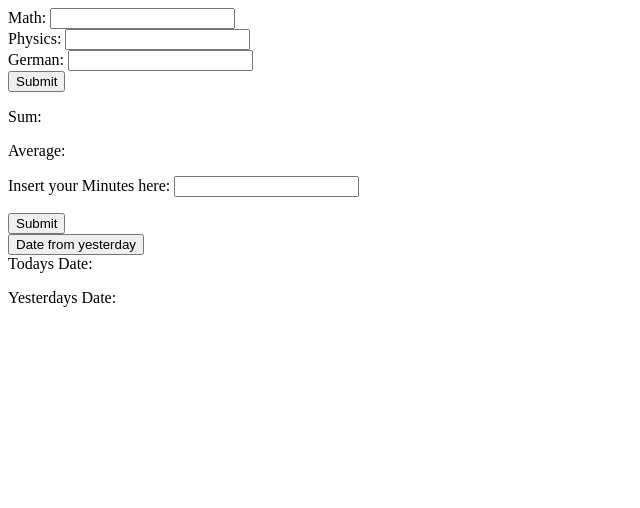
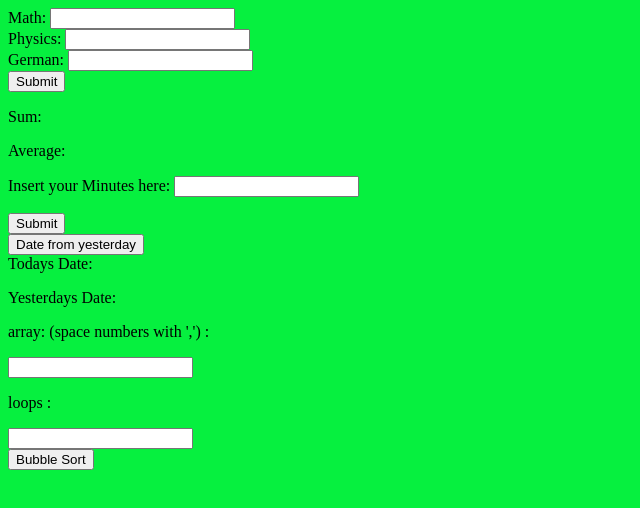
Before and after one commit to MrRobot555/FSWD50-Olaszki-JS-DAY02, a plain HTML site: page Intermediate_exercise2_adelmann/index.html in a window 1280 px wide. Shown: the whole page, without its empty margins (0-640 px from the left). Drawn offline with Linux system fonts and the light colour scheme.

Commit message:
did the bubblesort thing

```diff
--- a/Intermediate_exercise2_adelmann/index.html
+++ b/Intermediate_exercise2_adelmann/index.html
@@ -31,6 +31,14 @@
         Yesterdays Date:
         <p id="output_yesterdaysdate"></p>
     </div>
+    <div>
+    	<p>array: (space numbers with ',') : </p>
+    	<input type="text" id="string_array"><br>
+    	<p>loops : </p>
+    	<input type="text" id="loops"><br>
+    	 <input type="submit" value="Bubble Sort" onclick="bubble_sort()"><br>
+        <p id="sorted_array"></p>
+    </div>
     <script src="script.js"></script>
 </body>
 
--- a/Intermediate_exercise2_adelmann/script.js
+++ b/Intermediate_exercise2_adelmann/script.js
@@ -1,3 +1,5 @@
+random_backgroundcolor();
+
 function average_sum() {
     var a = Number(document.getElementById("first_num").value);
     var b = Number(document.getElementById("second_num").value);
@@ -14,7 +16,17 @@ function minutes_into_hours() {
     document.getElementById("number_in_hours").innerHTML = hours;
 }
 
- var yesterdays_date = function() {
+
+function random_backgroundcolor() {
+    var r = (Math.random() * 255);
+    var g = (Math.random() * 255);
+    var b = (Math.random() * 255);
+    var rgb_color = "rgb(" + r + "," + g + "," + b + ")";
+    document.body.style.background = rgb_color;
+}
+
+
+var yesterdays_date = function() {
     var today = new Date();
     var dd = today.getDate();
     var mm = today.getMonth() + 1; //January is 0!
@@ -33,7 +45,7 @@ function minutes_into_hours() {
     var yesterday = new Date();
     yesterday.setDate(yesterday.getDate() - 1);
     var y_dd = yesterday.getDate();
-    var y_mm = yesterday.getMonth() +1 ;
+    var y_mm = yesterday.getMonth() + 1;
     var y_yyyy = yesterday.getFullYear();
     if (y_dd < 10) {
         y_dd = '0' + y_dd
@@ -46,7 +58,30 @@ function minutes_into_hours() {
 
     today = dd + '/' + mm + '/' + yyyy;
     yesterday = y_dd + '/' + y_mm + '/' + y_yyyy;
-	document.getElementById("output_todaysdate").innerHTML = today;
-	document.getElementById("output_yesterdaysdate").innerHTML = yesterday;
+    document.getElementById("output_todaysdate").innerHTML = today;
+    document.getElementById("output_yesterdaysdate").innerHTML = yesterday;
 
 }
+
+function bubble_sort() {
+    var x, i = 0;
+    var outputstring = 0;
+    var string_array = document.getElementById("string_array").value;
+    var loops = Number(document.getElementById("loops").value);
+    var array = string_array.split(",");
+    for (;x <= array.length; x++) {
+        Number(array[x]);
+    }
+    for (;i < loops; i++) {
+        for (var ii = 0; ii < array.length; ii++) {
+            if ((array[ii + 1]) < (array[ii])) {
+                var relative = array[ii + 1];
+                array[ii + 1] = array[ii];
+                array[ii] = relative;
+            }
+        }
+
+    }
+    outputstring = array.toString();
+    document.getElementById("sorted_array").innerHTML = outputstring;
+}
```
